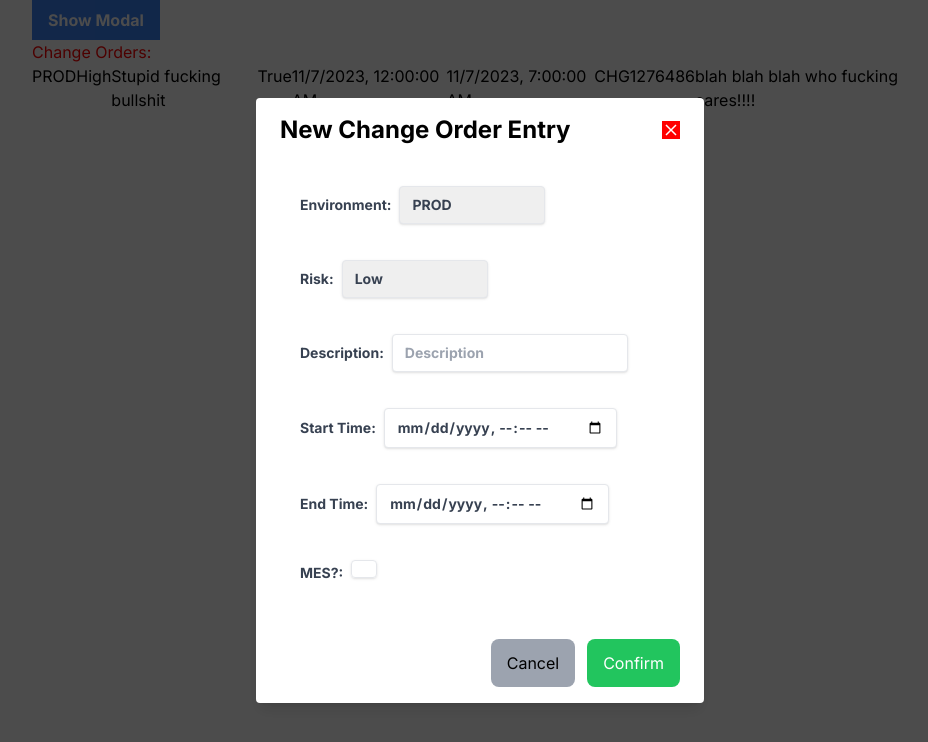
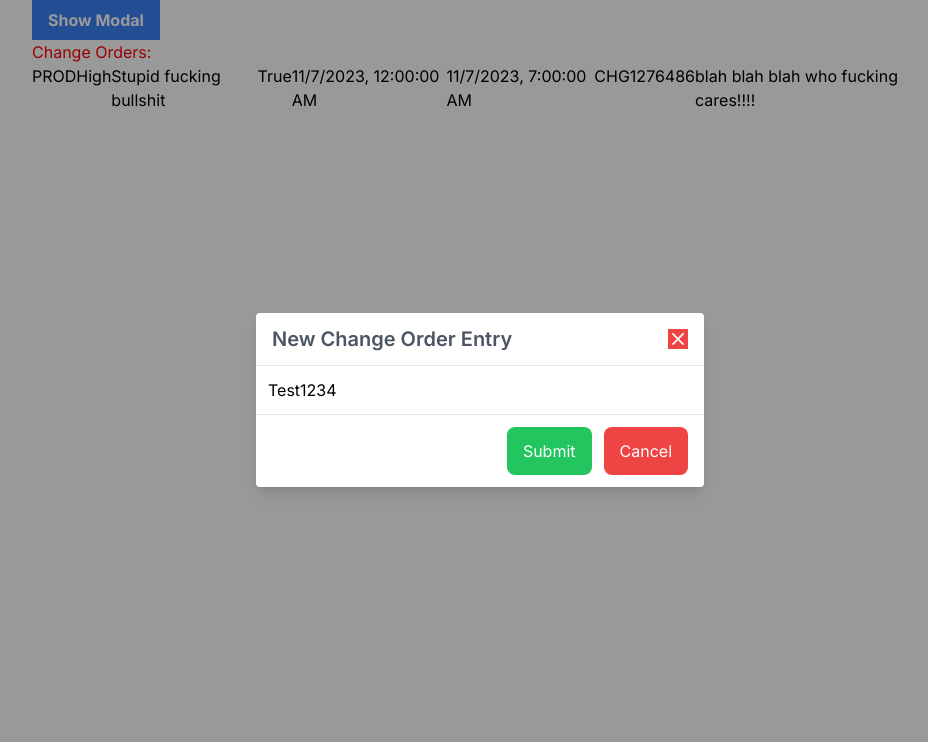
Before and after one commit to aminoo10/co-tracker-app, a Next.js app: page / in a window 1280 px wide. Both pictures are taken after a click on the button "Show Modal". Shown: the top 742 px of the page, without its empty margins (160-1088 px from the left). Built offline with nearby package versions, Linux system fonts and the light colour scheme.

Commit message:
redid modal, added transition

```diff
--- a/app/components/ChangeOrderModal.tsx
+++ b/app/components/ChangeOrderModal.tsx
@@ -1,71 +1,70 @@
-import React, {useState, useEffect} from 'react';
+import React, {useState, useEffect, useRef} from 'react';
 
 export default function ChangeOrderModal() {
 
+  const modal = useRef<HTMLDivElement>(null);
+
   const [modalOpen, setModalOpen] = useState(false);
-const [checked, setCheckState] = useState(false);
-// const [formData, setFormData] = useState<>
 
-const labelStyle = 'block text-gray-700 text-sm font-bold mb-7';
-const inputStyle = 'mt-2 shadow appearance-none border rounded ml-2 py-2 px-3 text-gray-700 focus:outline-none focus:shadow-outline';
+  const labelStyle = 'block text-gray-700 text-sm font-bold mb-5 flex-col justify-between';
+  const inputStyle = 'mt-2 shadow appearance-none border rounded ml-2 py-2 px-2 text-gray-700 focus:outline-none focus:shadow-outline';
+  const modalStyle = `opacity-0 -translate-y-full scale-150 transform relative fixed w-11/12 md:max-w-md mx-auto
+  rounded h-100 overflow-y-auto shadow-lg transition-opacity bg-white transition-transform
+  duration-300`;
+
+  const overlayStyle = `${modalOpen ? '' : 'hidden'} absolute inset-0 bg-black bg-opacity-40
+  h-screen w-full flex justify-center items-start md:items-center pt-10 md:pt-0`;
 
   const environmentOptions = ['PROD', 'PAT'];
   const riskOptions = ['Low', 'Moderate', 'High', 'Very High'];
 
   const openModal = () => {
     if (!modalOpen) setModalOpen(true);
+    setTimeout(() => {
+      modal.current?.classList.remove('opacity-0');
+      modal.current?.classList.remove('-translate-y-full');
+      modal.current?.classList.remove('scale-150');
+    }, 100);
   }
 
   const closeModal = () => {
-  if (modalOpen) setModalOpen(false);
+    modal.current?.classList.add('-translate-y-full');
+    setTimeout(() => {
+      modal.current?.classList.add('opacity-0');
+      modal.current?.classList.add('scale-150');
+    }, 100);
+    setTimeout(() => {if (modalOpen) setModalOpen(false)}, 300);
   }
 
   const handleSubmit = (e:React.FormEvent) => {
     e.preventDefault();
   }
 
-const handleCheckbox = (e:React.ChangeEvent<HTMLInputElement>) => {
-  const checked = e.target;
-  setCheckState(!checked);
-}
+  useEffect(() => {
 
-useEffect(() => {
-  const handleClick = (event: MouseEvent) => {
-    // console.log(modalOpen, event);
-  };
-
-  window.addEventListener('click', handleClick);
-
-  return () => {
-    window.removeEventListener('click', handleClick);
-  };
-
+  return () => {}
   }, [])
 
-
-
-
-
-
-// const handleSubmit = () => {
-//   onsubmit(formData)
-// }
 
   return (
     <div>
       <button className={`modal-btn bg-blue-500 text-white font-bold py-2 px-4 ${modalOpen ? 'active' : ''}`}
       onClick={openModal}>Show Modal</button>
-      {modalOpen && (
-        	<div id='modal' className="main-modal fixed w-full h-100 inset-0 z-50 overflow-hidden flex justify-center items-center animated fadeIn faster"
-          >
-          <div
-            className="shadow-lg modal-container bg-white w-11/12 md:max-w-md mx-auto rounded shadow-lg z-50 overflow-y-auto">
-            <div className="modal-content py-4 text-left px-6">
-              {/*Title*/}
-              <div className="flex justify-between items-center pb-3">
-                <p className="text-2xl font-bold">New Change Order Entry</p>
-                <div onClick={closeModal} className="modal-close cursor-pointer z-50">
-                  <svg className="fill-current text-white" xmlns="http://www.w3.org/2000/svg" width="18" height="18"
+      {/* https://tailwindcomponents.com/component/animation-modal*/}
+
+      {/* overlay */}
+
+      <div id="modal_overlay" className={overlayStyle}>
+
+          {/* modal */}
+        <div ref={modal} className={modalStyle}>
+
+          {/* header */}
+          <div className='px-4 py-3 border-b border-gray-200 flex justify-between items-center'>
+            <h2 className='text-xl font-semibold text-gray-600'>New Change Order Entry</h2>
+
+            <div onClick={closeModal} className="modal-close cursor-pointer bg-red-500 hover:bg-red-700">
+                  <svg className="fill-current text-white" xmlns="http://www.w3.org/2000/svg" width="20" height="20"
                     viewBox="0 0 18 18">
                     <path
                       d="M14.53 4.53l-1.06-1.06L9 7.94 4.53 3.47 3.47 4.53 7.94 9l-4.47 4.47 1.06 1.06L9 10.06l4.47 4.47 1.06-1.06L10.06 9z">
@@ -73,105 +72,25 @@ useEffect(() => {
                   </svg>
           </div>
           </div>
-              {/*Body*/}
-              <div className="p-4 md:p-5">
-                <form className="space-y-4" action="#">
-                  <div>
 
-                    <label className={labelStyle}>
-                      Environment:
-                      <select
-                        className={inputStyle}
-                        name="risk"
-                      >
-                        <option value="" disabled>
-                          Choose an option
-                        </option>
-                        {environmentOptions.map((option) => (
-                          <option key={option} value={option}>
-                              {option}
-                            </option>
-                          ))}
-                      </select>
-                    </label>
+          {/* body */}
+          <div className="w-full p-3">
+            Test1234
+          </div>
 
+          {/* footer */}
 
-                    <label className={labelStyle}>
-                      Risk:
-                      <select
-                        className={inputStyle}
-                        name="risk"
-                      >
-                        <option value="" disabled>
-                          Choose an option
-                        </option>
-                        {riskOptions.map((option) => (
-                          <option key={option} value={option}>
-                              {option}
-                            </option>
-                          ))}
-                      </select>
-                    </label>
-
-                    <label className={labelStyle}>
-                      Description:
-                      <input
-                        className={inputStyle}
-                        type='text'
-                        name="description"
-                        placeholder='Description'
-                      />
-                    </label>
-
-
-                    <label className={labelStyle}>
-                      Start Time:
-                      <input
-                        className={inputStyle}
-                        type='datetime-local'
-                        name="start"
-                        placeholder='Start time'
-                      />
-                    </label>
-
-                    <label className={labelStyle}>
-                      End Time:
-                      <input
-                        className={inputStyle}
-                        type='datetime-local'
-                        name="end"
-                        placeholder='End time'
-                      />
-                    </label>
-
-                    <label className={labelStyle}>
-                      MES?:
-                      <input
-                        className={inputStyle}
-                        type='checkbox'
-                        name="mes"
-                        checked= {checked}
-                        onChange={handleCheckbox}
-                      />
-                    </label>
-
-
+          <div className="px-4 py-3 border-t border-gray-200 flex justify-end items-center gap-3 p-2">
+            <button
+              className="focus:outline-none px-4 bg-green-500 p-3 ml-3 rounded-lg text-white hover:bg-green-400">Submit</button>
+            <button
+              className="focus:outline-none modal-close px-4 bg-red-500 p-3 rounded-lg text-white hover:bg-red-700"
+              onClick={closeModal}>Cancel</button>
+          </div>
 
         </div>
-                </form>
       </div>
-              {/*Footer*/}
-              <div className="flex justify-end pt-2">
-                <button
-                  className="focus:outline-none modal-close px-4 bg-gray-400 p-3 rounded-lg text-black hover:bg-gray-300"
-                  onClick={closeModal}>Cancel</button>
-                <button
-                  className="focus:outline-none px-4 bg-green-500 p-3 ml-3 rounded-lg text-white hover:bg-green-400">Confirm</button>
-              </div>
-            </div>
-          </div>
-        </div>
-      )}
+
     </div>
   )
 }
--- a/app/globals.css
+++ b/app/globals.css
@@ -36,13 +36,3 @@ body {
   flex-direction: row;
   justify-content: space-between;
 }
-
-/* modal */
-
-#modal {
-  background: rgba(0,0,0,.7);
-}
-
-#modal svg {
-  background: red;
-}
```
Lines whose indentation alone changed are shown as unchanged.
